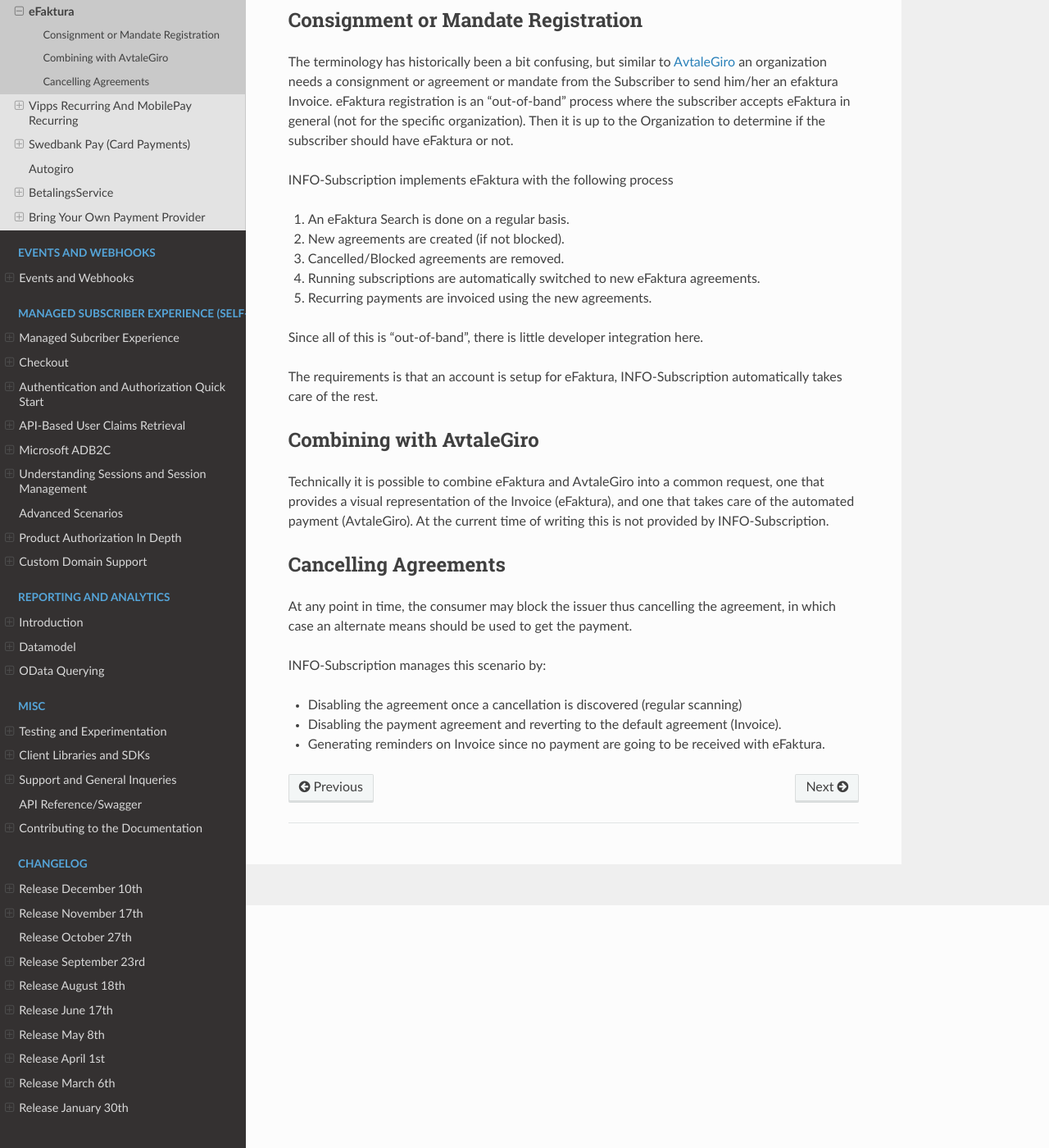
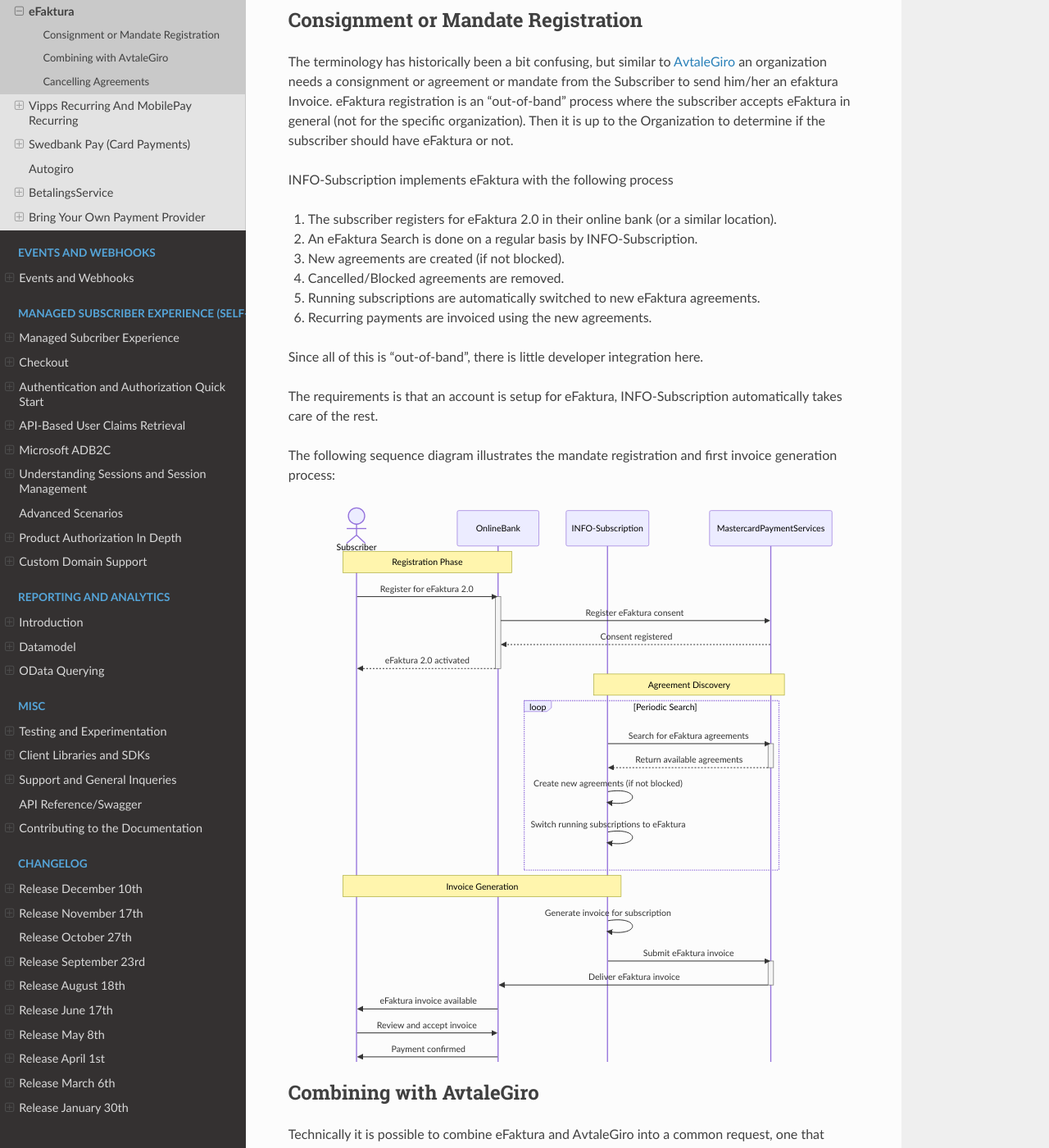
Before and after one commit to infosoftas/info-subscription-doc, a Sphinx documentation site: the page built from source/payments/providers/eFaktura.rst, in a window 1280 px wide and 1400 px high, scrolled down 296 px. Shown: the whole window at 82% size. Built offline with Sphinx 7.4.7 and the Read the Docs theme 3.1.0, drawn with Linux system fonts in a browser that asks for light colours; formulas are drawn with MathJax 3.

Commit message:
Add sequence diagram for eFaktura mandate registration and invoice flow (#140)
* Initial plan

* Add eFaktura sequence diagram for mandate registration and first invoice generation

Co-authored-by: esbenbach <1378302+esbenbach@users.noreply.github.com>

---------

Co-authored-by: copilot-swe-agent[bot] <198982749+Copilot@users.noreply.github.com>
Co-authored-by: esbenbach <1378302+esbenbach@users.noreply.github.com>

```diff
--- a/source/payments/providers/eFaktura.rst
+++ b/source/payments/providers/eFaktura.rst
@@ -15,15 +15,55 @@ Then it is up to the Organization to determine if the subscriber should have eFa
 
 |projectName| implements eFaktura with the following process
 
-1. An eFaktura Search is done on a regular basis.
-2. New agreements are created (if not blocked).
-3. Cancelled/Blocked agreements are removed.
-4. Running subscriptions are automatically switched to new eFaktura agreements.
-5. Recurring payments are invoiced using the new agreements.
+1. The subscriber registers for eFaktura 2.0 in their online bank (or a similar location).
+2. An eFaktura Search is done on a regular basis by |projectName|.
+3. New agreements are created (if not blocked).
+4. Cancelled/Blocked agreements are removed.
+5. Running subscriptions are automatically switched to new eFaktura agreements.
+6. Recurring payments are invoiced using the new agreements.
 
 Since all of this is "out-of-band", there is little developer integration here.
 
 The requirements is that an account is setup for eFaktura, |projectName| automatically takes care of the rest.
+
+The following sequence diagram illustrates the mandate registration and first invoice generation process:
+
+.. mermaid::
+
+   %%{init: { 'sequence': { 'mirrorActors': false } } }%%
+   sequenceDiagram
+      actor Subscriber
+      participant OnlineBank
+      participant INFO-Subscription
+      participant MastercardPaymentServices
+
+      Note over Subscriber,OnlineBank: Registration Phase
+      Subscriber->>OnlineBank: Register for eFaktura 2.0
+      activate OnlineBank
+      OnlineBank->>MastercardPaymentServices: Register eFaktura consent
+      MastercardPaymentServices-->>OnlineBank: Consent registered
+      OnlineBank-->>Subscriber: eFaktura 2.0 activated
+      deactivate OnlineBank
+
+      Note over INFO-Subscription,MastercardPaymentServices: Agreement Discovery
+      loop Periodic Search
+          INFO-Subscription->>MastercardPaymentServices: Search for eFaktura agreements
+          activate MastercardPaymentServices
+          MastercardPaymentServices-->>INFO-Subscription: Return available agreements
+          deactivate MastercardPaymentServices
+          INFO-Subscription->>INFO-Subscription: Create new agreements (if not blocked)
+          INFO-Subscription->>INFO-Subscription: Switch running subscriptions to eFaktura
+      end
+
+      Note over INFO-Subscription,Subscriber: Invoice Generation
+      INFO-Subscription->>INFO-Subscription: Generate invoice for subscription
+      INFO-Subscription->>MastercardPaymentServices: Submit eFaktura invoice
+      activate MastercardPaymentServices
+      MastercardPaymentServices->>OnlineBank: Deliver eFaktura invoice
+      deactivate MastercardPaymentServices
+      OnlineBank->>Subscriber: eFaktura invoice available
+      Subscriber->>OnlineBank: Review and accept invoice
+      OnlineBank->>Subscriber: Payment confirmed
 
 Combining with AvtaleGiro
 ----------------------------------
```
